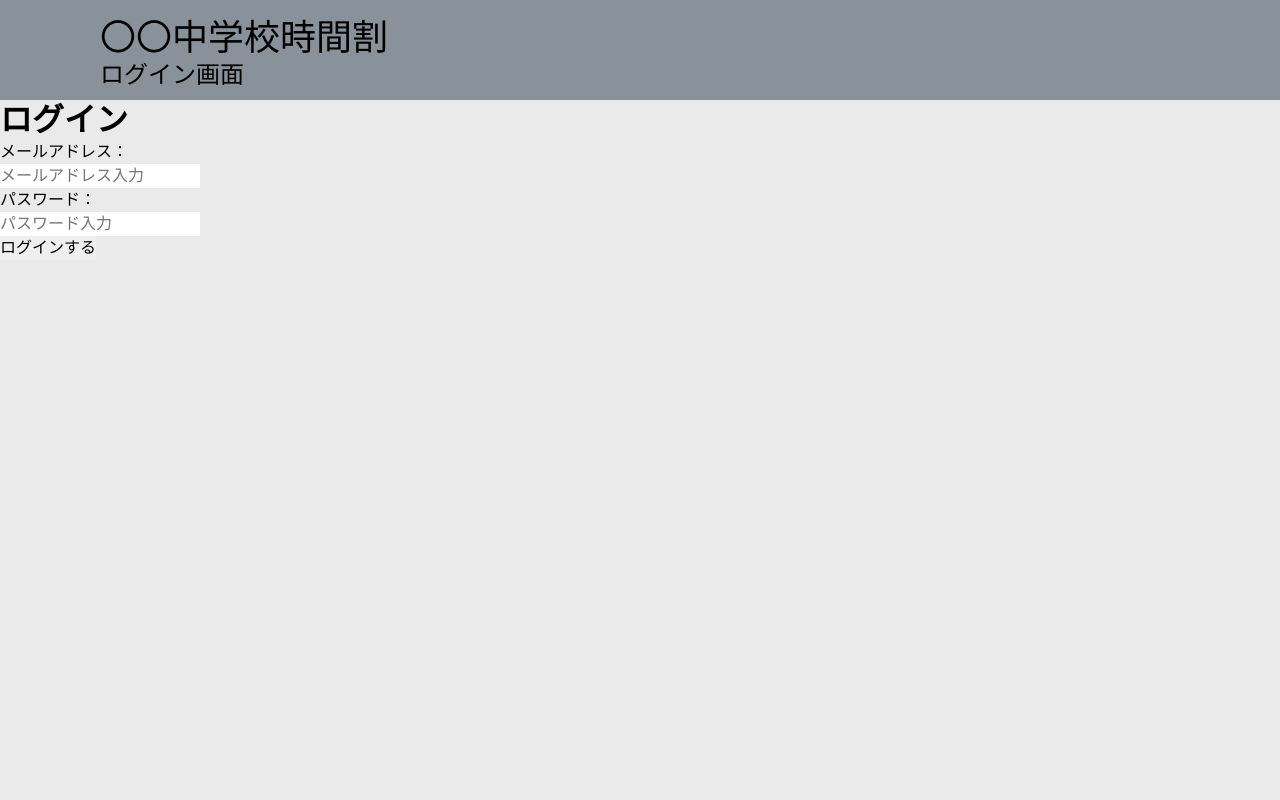
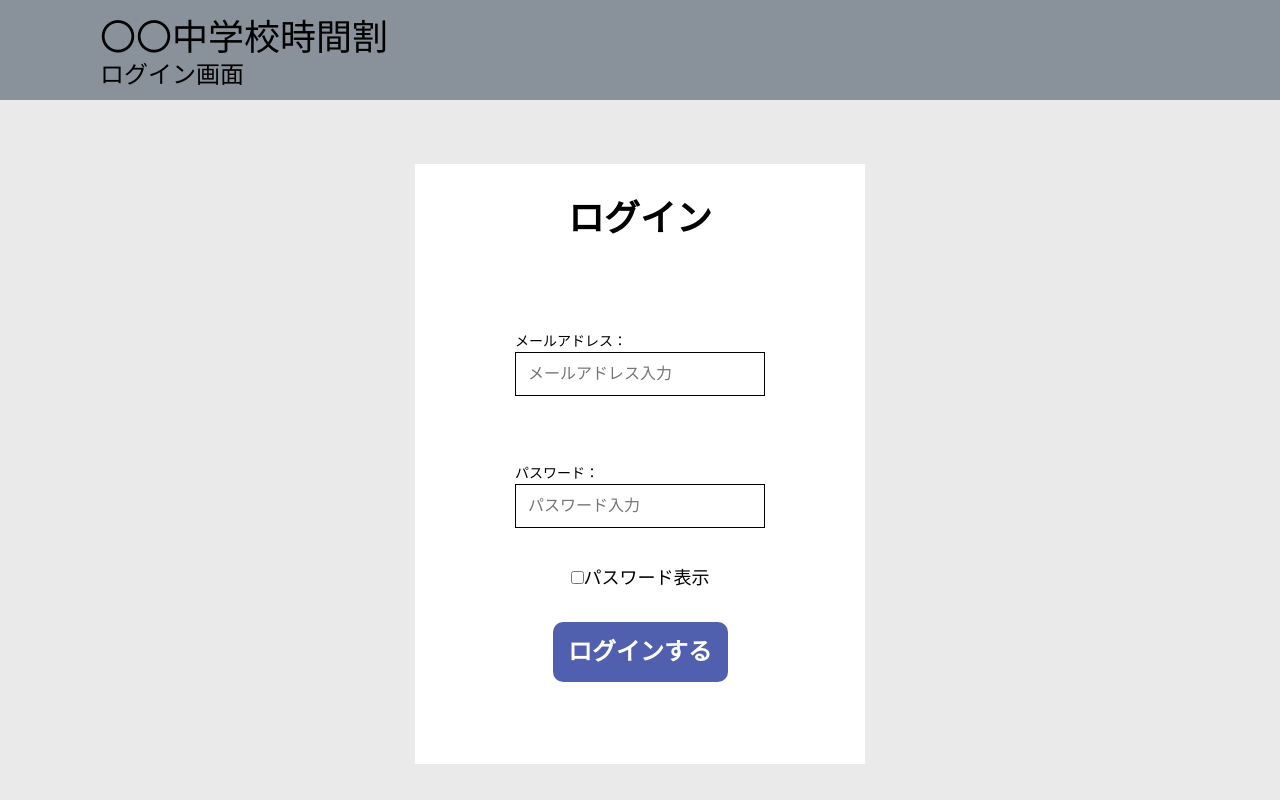
Before and after one commit to yusui-okanaka-adglobe-co-jp/2023-Technical-Training-Team-C, a Nuxt app in the folder frontend/: page /teachersLogin in a window 1280 px wide. Built offline with nearby package versions, Linux system fonts and the light colour scheme.

Commit message:
ログイン画面の作成

```diff
--- a/frontend/assets/scss/main.scss
+++ b/frontend/assets/scss/main.scss
@@ -13,23 +13,23 @@ body {
 }
 
 .main-color {
-  color: $main-color;
+  background-color: $main-color;
 }
 
 .accent-color {
-  color: $accent-color;
+  background-color: $accent-color;
 }
 
 .link-color {
-  color: $link-color;
+  background-color: $link-color;
 }
 
 .board-color {
-  color: $board-color;
+  background-color: $board-color;
 }
 
 .base-color {
-  color: $base-color;
+  background-color: $base-color;
 }
 
 .font-size-xs {
--- a/frontend/components/header.vue
+++ b/frontend/components/header.vue
@@ -17,15 +17,11 @@ const props = defineProps({
 header {
   height: 100px;
   background-color: #89929b;
+  h1 {
+    font-style: normal;
+  }
   div {
     padding: 15px 0px 15px 100px;
-    h1 {
-      margin: 0;
-      font-style: normal;
-    }
-    h2 {
-      margin: 0;
-    }
   }
 }
 </style>
--- a/frontend/pages/teachersLogin.vue
+++ b/frontend/pages/teachersLogin.vue
@@ -1,27 +1,160 @@
 <template>
   <default-layout page-name="ログイン画面">
-    <div class="container">
+    <div class="container board-color">
       <section class="login">
-        <div class="hero">
-          <h1 class="title">ログイン</h1>
+        <div class="inner-title">
+          <h1 class="title font-size-xl">ログイン</h1>
+          <!-- ログイン認証に失敗した場合に表示するエラーメッセージ出力場所 -->
+          <p v-if="!isValidPass" :class="style">
+            ログインに失敗しました。<br />
+            メールアドレス、またはパスワードが間違っています。
+          </p>
         </div>
-        <div class="form">
-          <p>メールアドレス：</p>
-          <input type="text" required name="required" placeholder="メールアドレス入力" />
-          <p>パスワード：</p>
-          <input type="text" required name="required" placeholder="パスワード入力" /><br />
-          <button class="button">ログインする</button>
-        </div>
+        <form>
+          <div class="mail">
+            <p class="font-size-s">メールアドレス：</p>
+            <input
+              type="email"
+              required
+              name="required"
+              placeholder="メールアドレス入力"
+              v-model="email"
+              :class="Err"
+              pattern="^[^\s@]+@[^\s@]+\.[^\s@]+$"
+            />
+          </div>
+          <div class="pass">
+            <p class="font-size-s">パスワード：</p>
+            <input
+              :type="passwordType"
+              required
+              name="required"
+              placeholder="パスワード入力"
+              id="passwordInput"
+              minlength="8"
+              :class="Err"
+            />
+            <br />
+            <input type="checkbox" id="checkPassword" v-model="isChecked" />
+            <label for="checkPassword" class="font-size-m">パスワード表示</label>
+            <br />
+          </div>
+          <button class="button main-color font-size-l" @click="onClick">ログインする</button>
+          <p class="none">{{ message }}</p>
+        </form>
       </section>
     </div>
   </default-layout>
 </template>
 
 <script lang="ts" setup>
-// layout: default,
-// const props = defineProps ({
-//     pageName: String,
-// })
+// パスワード表示切り替え部分
+const isChecked = ref(false)
+const passwordType = computed(function () {
+  if (isChecked.value) {
+    return 'text'
+  }
+  return 'password'
+})
+
+// ボタンクリック時のバリデーションチェック
+const message = ref('')
+const email = ref('')
+let style = ref('none')
+let Err = ref('nonebox')
+const isValidEmail = computed(() => {
+  return /^[^\s@]+@[^\s@]+\.[^\s@]+$/.test(email.value)
+})
+const isValidPass = computed(() => {
+  return /^(?=.*[a-z])(?=.*[A-Z])(?=.*\d)[a-zA-Z\d]{8,}$/.test(email.value)
+})
+
+const onClick = () => {
+  message.value = 'BottonClicked'
+  if (isValidEmail.value) {
+    // フォームを送信する処理
+  } else {
+    // バリデーションエラーを処理する処理
+    style = ref('red')
+    Err = ref('errbox')
+  }
+  if (isValidPass.value) {
+    // フォームを送信する処理
+  } else {
+    // バリデーションエラーを処理する処理
+    style = ref('red')
+    Err = ref('errbox')
+  }
+}
 </script>
 
-<style scoped lang="scss"></style>
+<style scoped lang="scss">
+.container {
+  width: 450px;
+  height: 600px;
+  margin: 64px auto 0;
+  padding-top: 32px;
+}
+.inner-title {
+  height: 110px;
+  p {
+    margin-top: 16px;
+    text-align: center;
+  }
+}
+.title {
+  font-weight: bold;
+  text-align: center;
+}
+
+form {
+  width: 250px;
+  margin: 24px auto 0;
+  text-align: center;
+  p {
+    text-align: left;
+  }
+  input {
+    width: 250px;
+    padding: 9px 12px;
+    border: 1px solid #000000;
+  }
+  button {
+    text-align: center;
+    transition: 0.3s;
+  }
+  button:hover {
+    transform: scale(1.1);
+  }
+}
+.mail {
+  height: 100px;
+}
+.pass {
+  margin-top: 32px;
+  height: 136px;
+}
+#checkPassword {
+  width: auto;
+  margin-top: 42.5px;
+}
+.button {
+  margin-top: 24px;
+  color: #ffffff;
+  padding: 18px 15.5px;
+  font-weight: bold;
+  border-radius: 10px;
+}
+.none {
+  color: #ffffff;
+}
+.red {
+  color: red;
+}
+.errbox {
+  background-color: rgba(255, 229, 229, 1);
+}
+.nonebox {
+  background-color: #ffffff;
+}
+</style>
```
